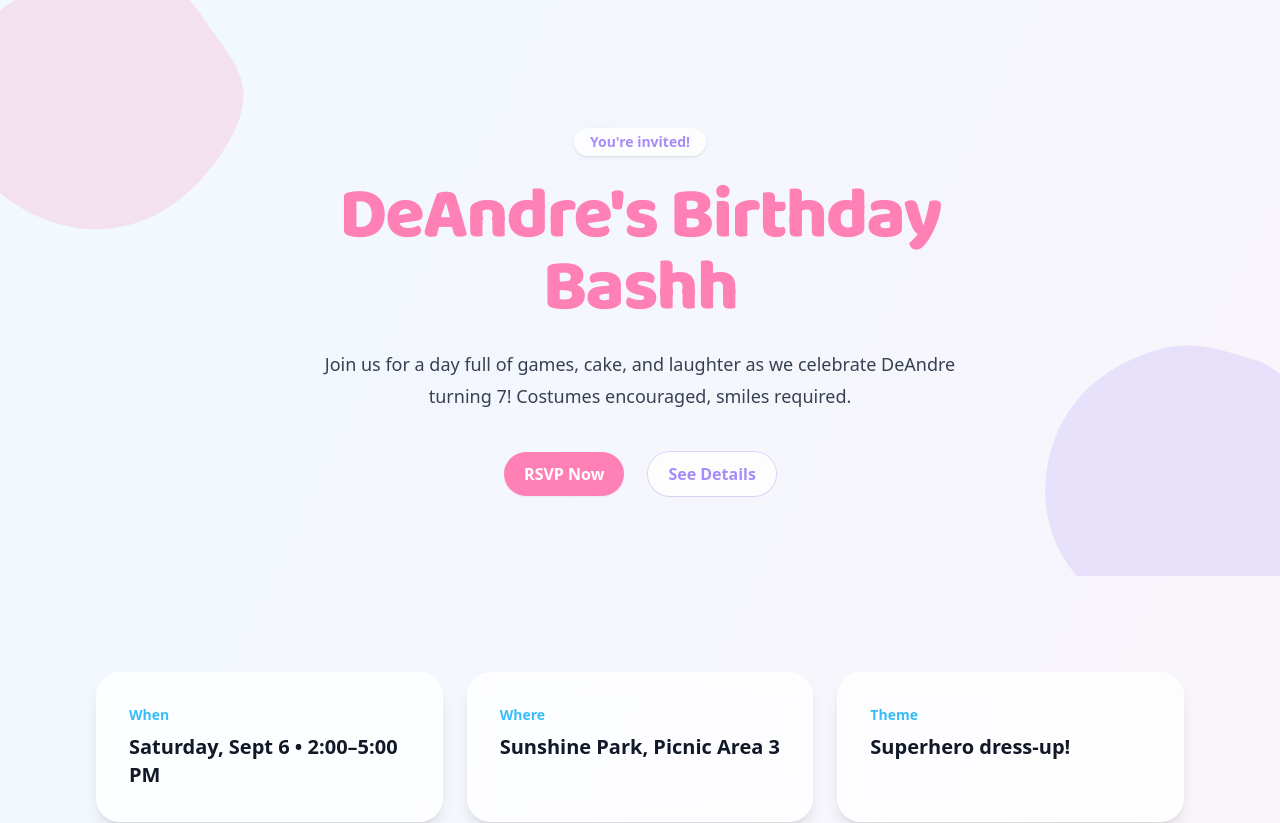
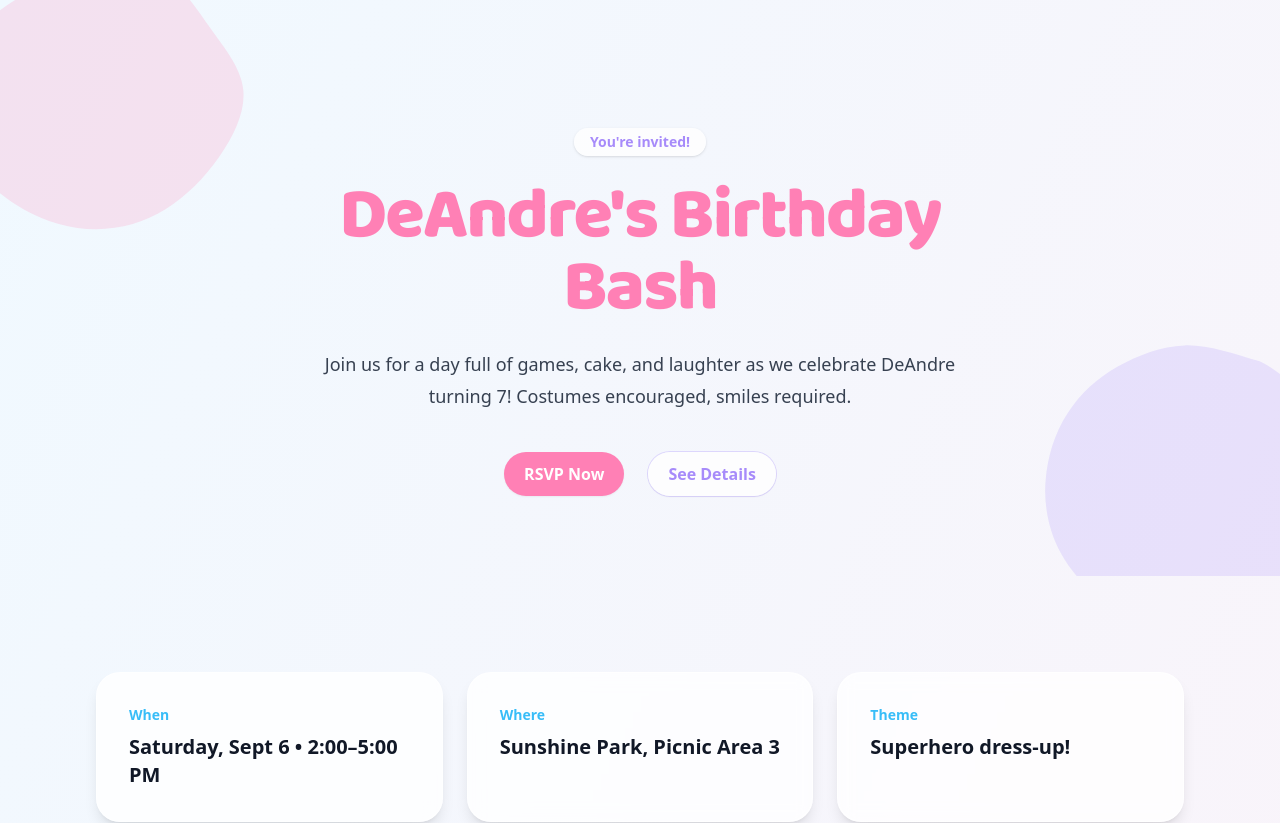
Before and after one commit to 1ogix/DeandreBdayInvitation, a React (Vite) app: page / in a window 1280 px wide. Shown: the top 823 px of the page. Built offline with nearby package versions, Linux system fonts and the light colour scheme.

Commit message:
balik default

```diff
--- a/src/sections/Hero.tsx
+++ b/src/sections/Hero.tsx
@@ -33,7 +33,7 @@ export default function Hero() {
             You're invited!
           </span>
           <h1 className="mt-6 font-display text-5xl sm:text-6xl md:text-7xl font-extrabold tracking-tight text-birthday-pink">
-            DeAndre's Birthday Bashh
+            DeAndre's Birthday Bash
           </h1>
           <p className="mt-6 text-lg leading-8 text-gray-700">
             Join us for a day full of games, cake, and laughter as we celebrate
```
